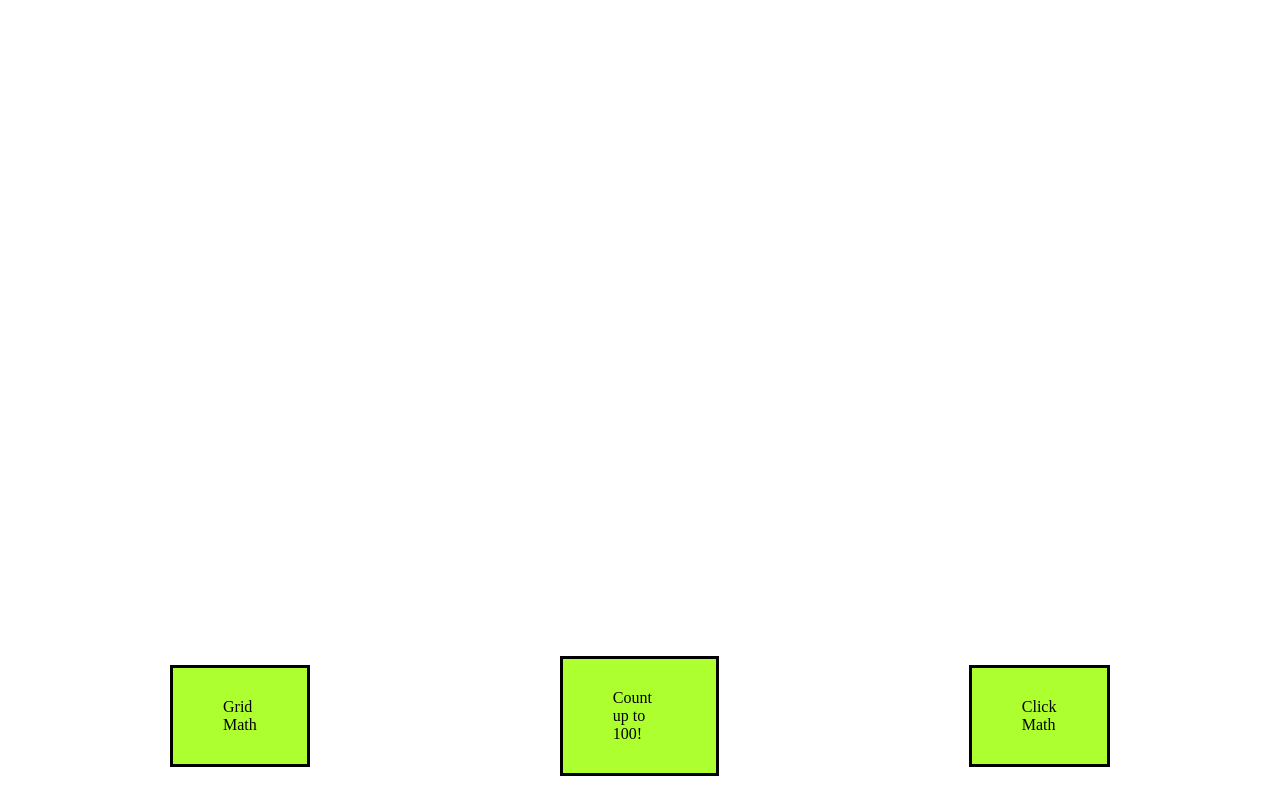
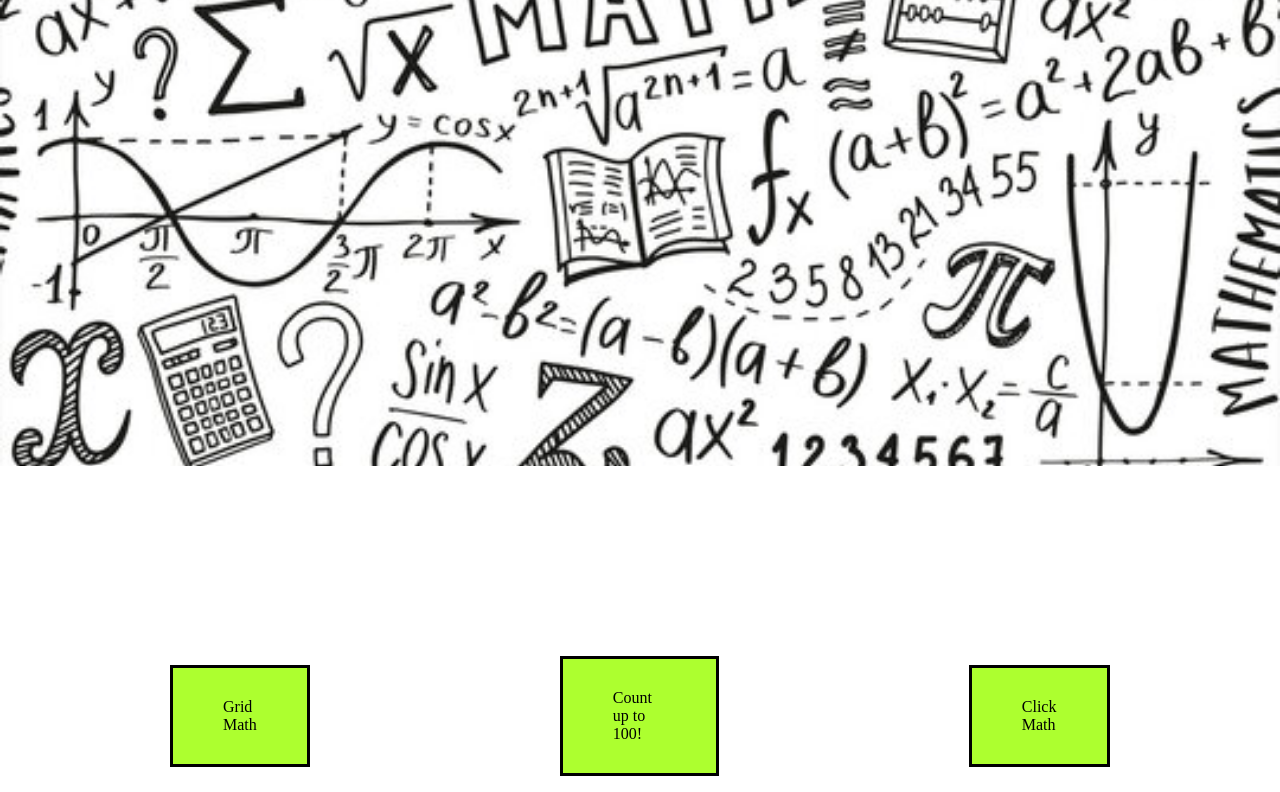
Before and after one commit to tkameda4/FunMath, a plain HTML site: page index.html in a window 1280 px wide. Shown: the part 334-1126 px from the top of the page. Drawn offline with Linux system fonts and the light colour scheme.

Commit message:
Update index.css

```diff
--- a/index.css
+++ b/index.css
@@ -65,7 +65,7 @@ iframe {
     left: 0;
     width: 100%;
     height: 100%;
-    background-image: url('../index/mathbg.jpg');
+    background-image: url('mathbg.jpg');
     background-size: cover;
     background-position: center;
     z-index: -1;
```
